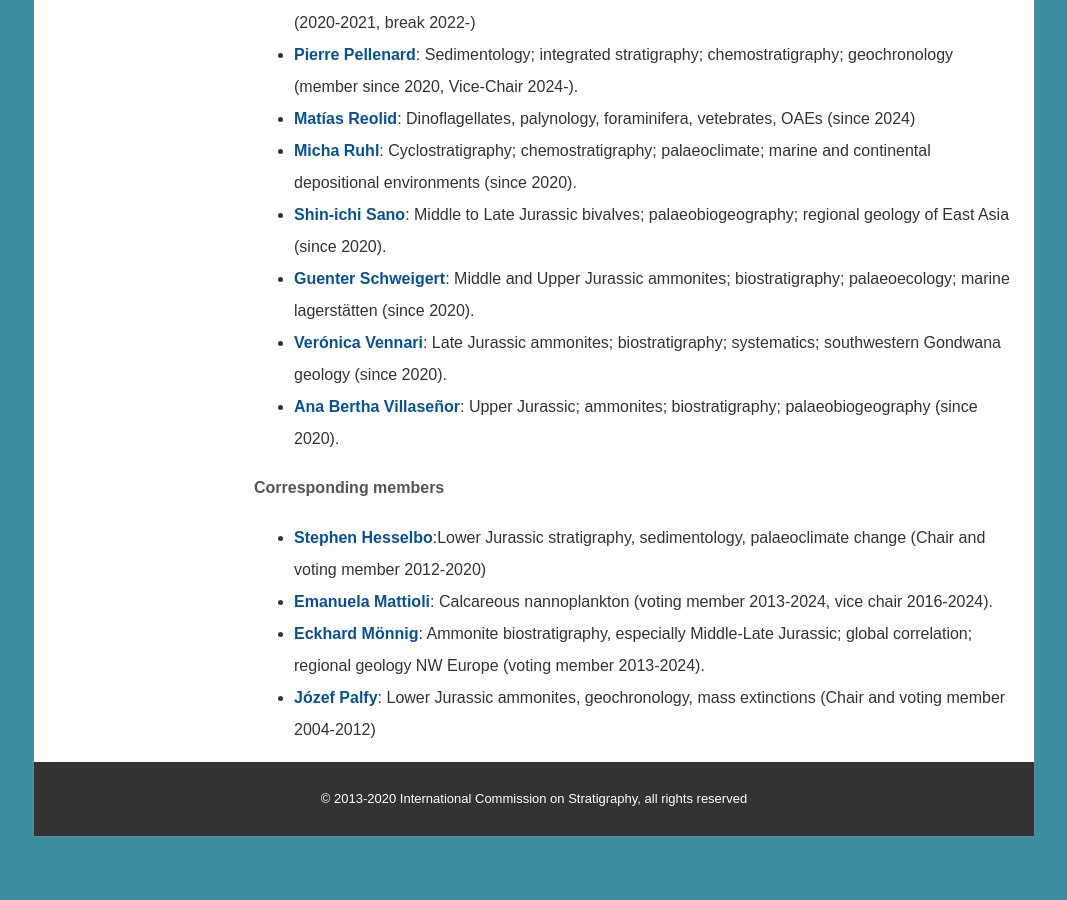
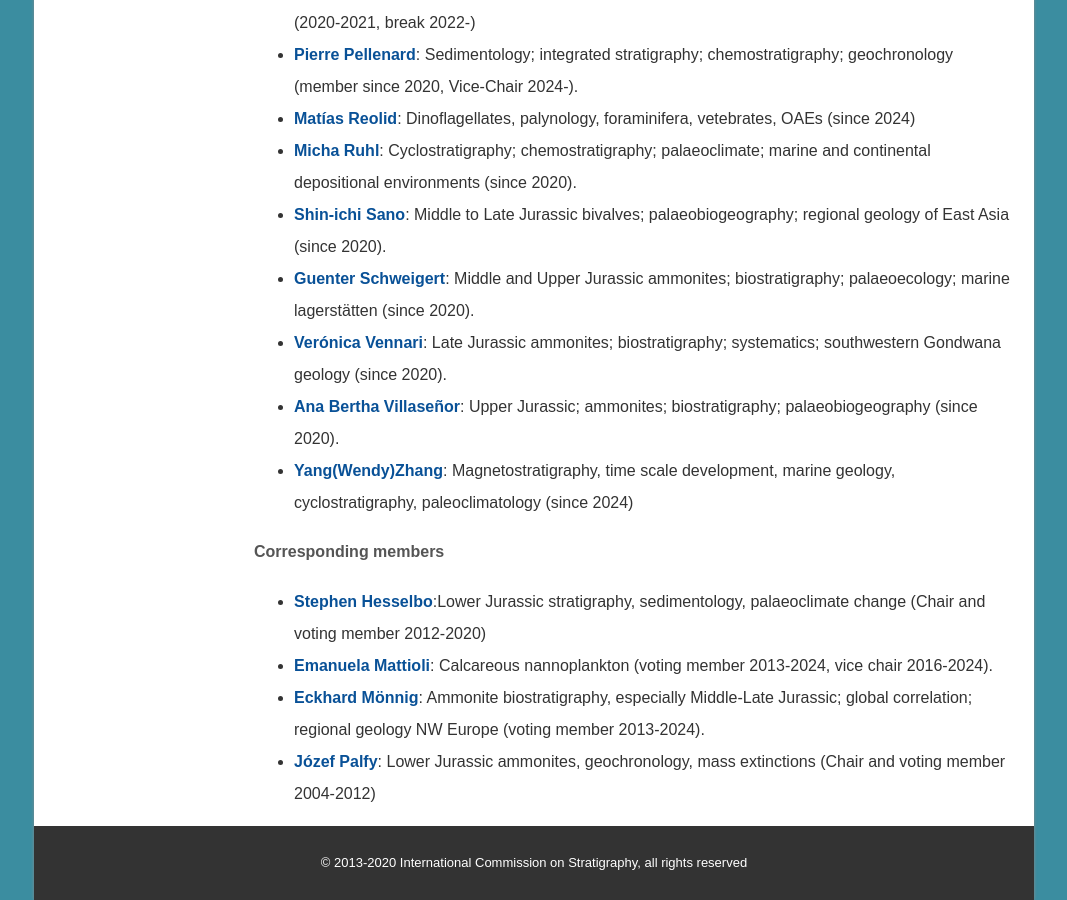
Before and after one commit to i-c-stratigraphy/subcommission-jurassic, a Jekyll site: the page built from pages/members.md, in a window 1280 px wide and 900 px high, scrolled down 1761 px. Shown: the whole window, without its empty margins (106-1173 px from the left). Built offline with Jekyll 4.4.1, drawn with Linux system fonts in a browser that asks for light colours; before the commit the page ends 2597 px from its top, so only the background shows below that.

Commit message:
Update members.md

```diff
--- a/pages/members.md
+++ b/pages/members.md
@@ -38,6 +38,7 @@ Website contacts: Angela Coe and David Kemp
 * **[Guenter Schweigert](https://naturkundemuseum-bw.de/en/research/paleontology/department-paleontology/guenter-schweigert)**: Middle and Upper Jurassic ammonites; biostratigraphy; palaeoecology; marine lagerstätten (since 2020).
 * **[Verónica Vennari](https://www.researchgate.net/profile/Veronica_Vennari)**: Late Jurassic ammonites; biostratigraphy; systematics; southwestern Gondwana geology (since 2020).
 * **[Ana Bertha Villaseñor](https://www.geologia.unam.mx/comunidad-igl/villasenor-martinez-ab)**: Upper Jurassic; ammonites; biostratigraphy; palaeobiogeography (since 2020).
+* **[Yang(Wendy)Zhang](https://www.geophysik.uni-bremen.de/page.php?pageid=610&benutzer_ID=4935&p_reg=1&frstChr=)**: Magnetostratigraphy, time scale development, marine geology, cyclostratigraphy, paleoclimatology (since 2024)
 
 #### Corresponding members
 * **[Stephen Hesselbo](https://www.exeter.ac.uk/research/institutes/esi/about/people/profile/index.php?username=sph216)**:Lower Jurassic stratigraphy, sedimentology, palaeoclimate change (Chair and voting member 2012-2020)
```
